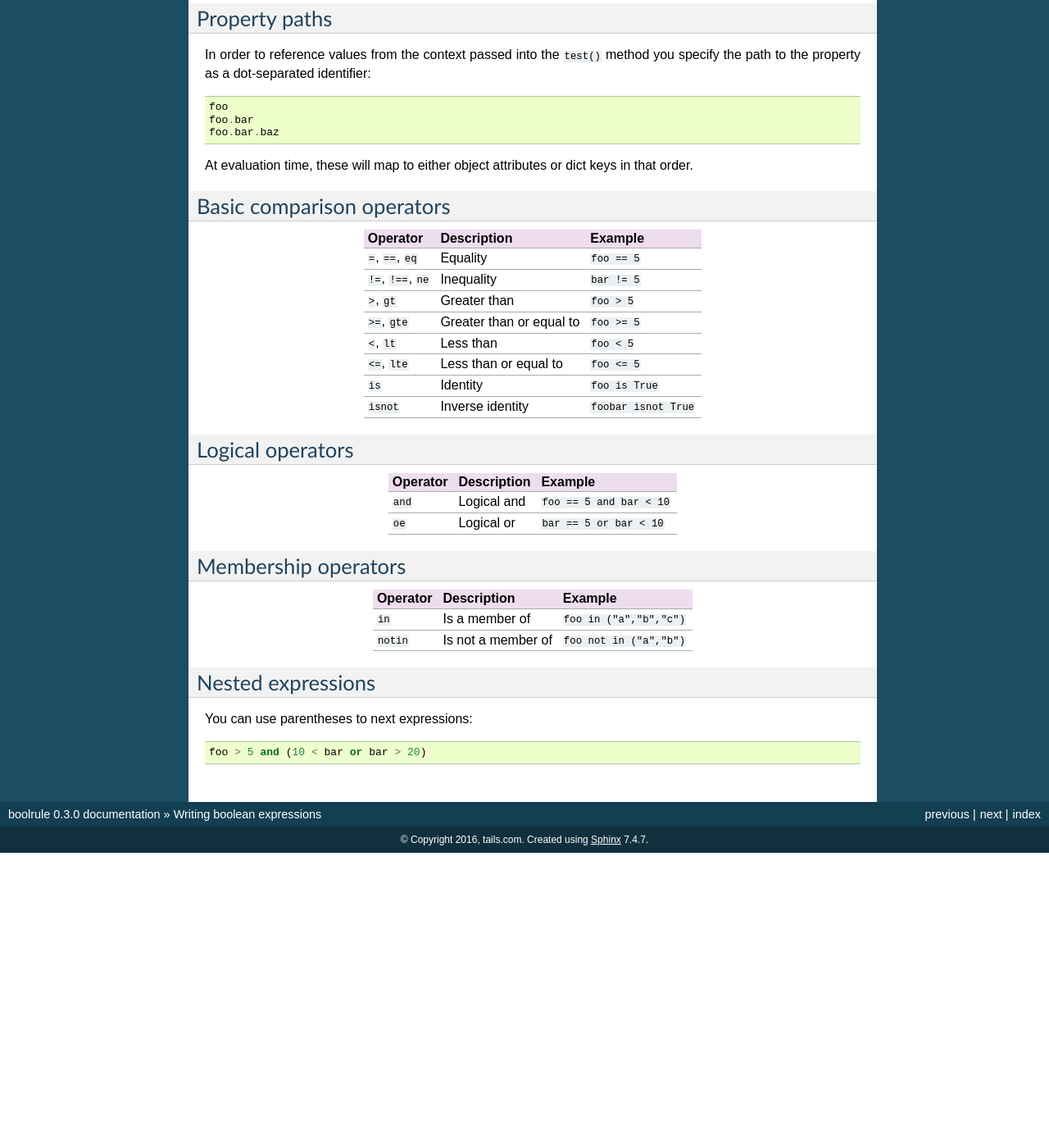
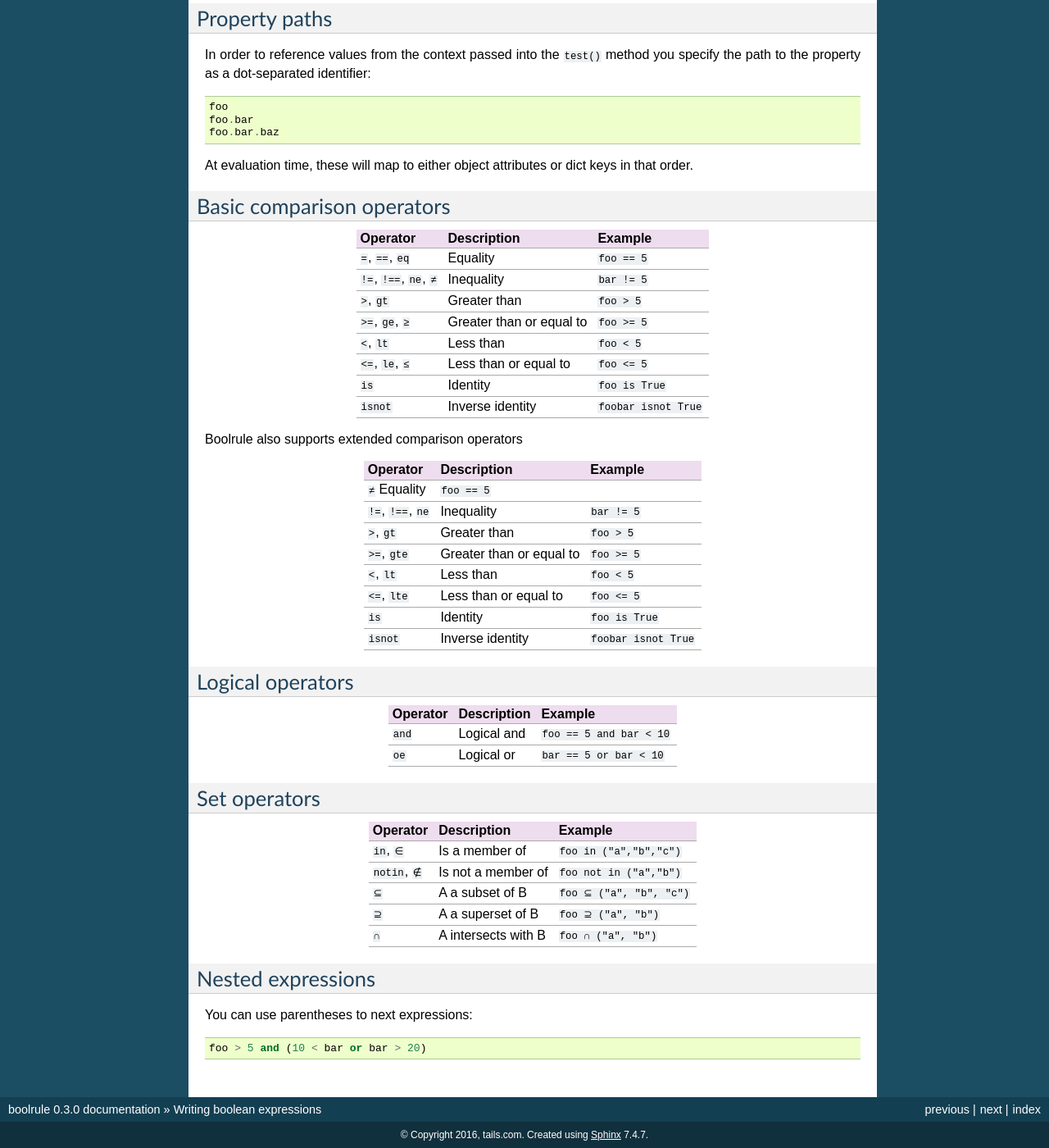
Before and after one commit to tailsdotcom/boolrule, a Sphinx documentation site: the page built from docs/expressions.rst, in a window 1280 px wide and 1400 px high, scrolled down 580 px. Shown: the whole window at 82% size. Built offline with Sphinx 7.4.7, drawn with Linux system fonts in a browser that asks for light colours; before the commit the page ends 1620 px from its top, so only the background shows below that; some of the changed text lies outside the part shown.

Commit message:
Document new comparison and set membership operators
...from PR #8

```diff
--- a/docs/expressions.rst
+++ b/docs/expressions.rst
@@ -47,10 +47,26 @@ that order.
 Basic comparison operators
 ==========================
 
+===============================  ========================  =====================
+Operator                         Description               Example
+===============================  ========================  =====================
+``=``, ``==``, ``eq``            Equality                  ``foo == 5``
+``!=``, ``!==``, ``ne``, ``≠``   Inequality                ``bar != 5``
+``>``, ``gt``                    Greater than              ``foo > 5``
+``>=``, ``ge``, ``≥``            Greater than or equal to  ``foo >= 5``
+``<``, ``lt``                    Less than                 ``foo < 5``
+``<=``, ``le``, ``≤``            Less than or equal to     ``foo <= 5``
+``is``                           Identity                  ``foo is True``
+``isnot``                        Inverse identity          ``foobar isnot True``
+===============================  ========================  =====================
+
+
+Boolrule also supports extended comparison operators
+
 =======================  ========================  =====================
 Operator                 Description               Example
 =======================  ========================  =====================
-``=``, ``==``, ``eq``    Equality                  ``foo == 5``
+``≠``    Equality                  ``foo == 5``
 ``!=``, ``!==``, ``ne``  Inequality                ``bar != 5``
 ``>``, ``gt``            Greater than              ``foo > 5``
 ``>=``, ``gte``          Greater than or equal to  ``foo >= 5``
@@ -59,7 +75,6 @@ Operator                 Description               Example
 ``is``                   Identity                  ``foo is True``
 ``isnot``                Inverse identity          ``foobar isnot True``
 =======================  ========================  =====================
-
 
 Logical operators
 =================
@@ -72,14 +87,17 @@ Operator                 Description               Example
 =======================  ========================  =========================
 
 
-Membership operators
+Set operators
 ====================
 
 =======================  ========================  =========================
 Operator                 Description               Example
 =======================  ========================  =========================
-``in``                   Is a member of            ``foo in ("a","b","c")``
-``notin``                Is not a member of        ``foo not in ("a","b")``
+``in``, ``∈``            Is a member of            ``foo in ("a","b","c")``
+``notin``, ``∉``         Is not a member of        ``foo not in ("a","b")``
+``⊆``                    A a subset of B           ``foo ⊆ ("a", "b", "c")``
+``⊇``                    A a superset of B         ``foo ⊇ ("a", "b")``
+``∩``                    A intersects with B       ``foo ∩ ("a", "b")``
 =======================  ========================  =========================
 
 
```
